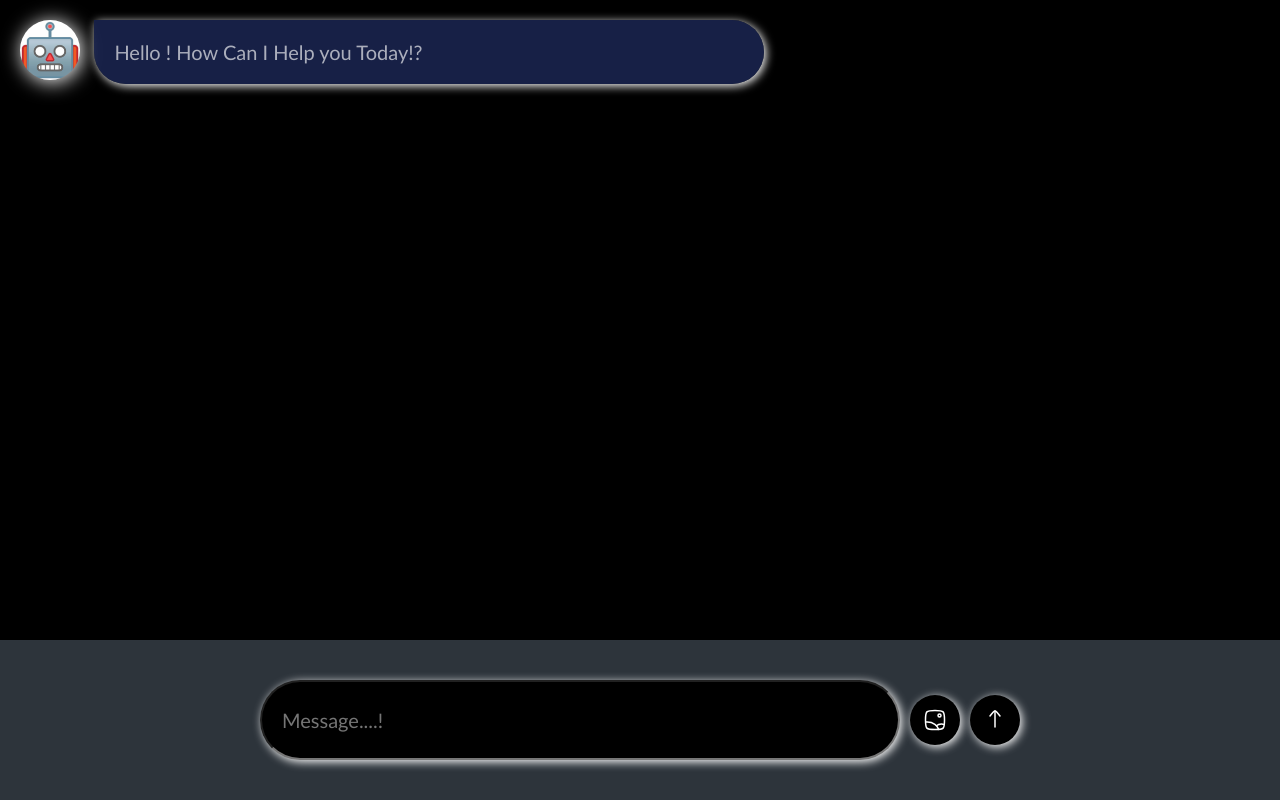
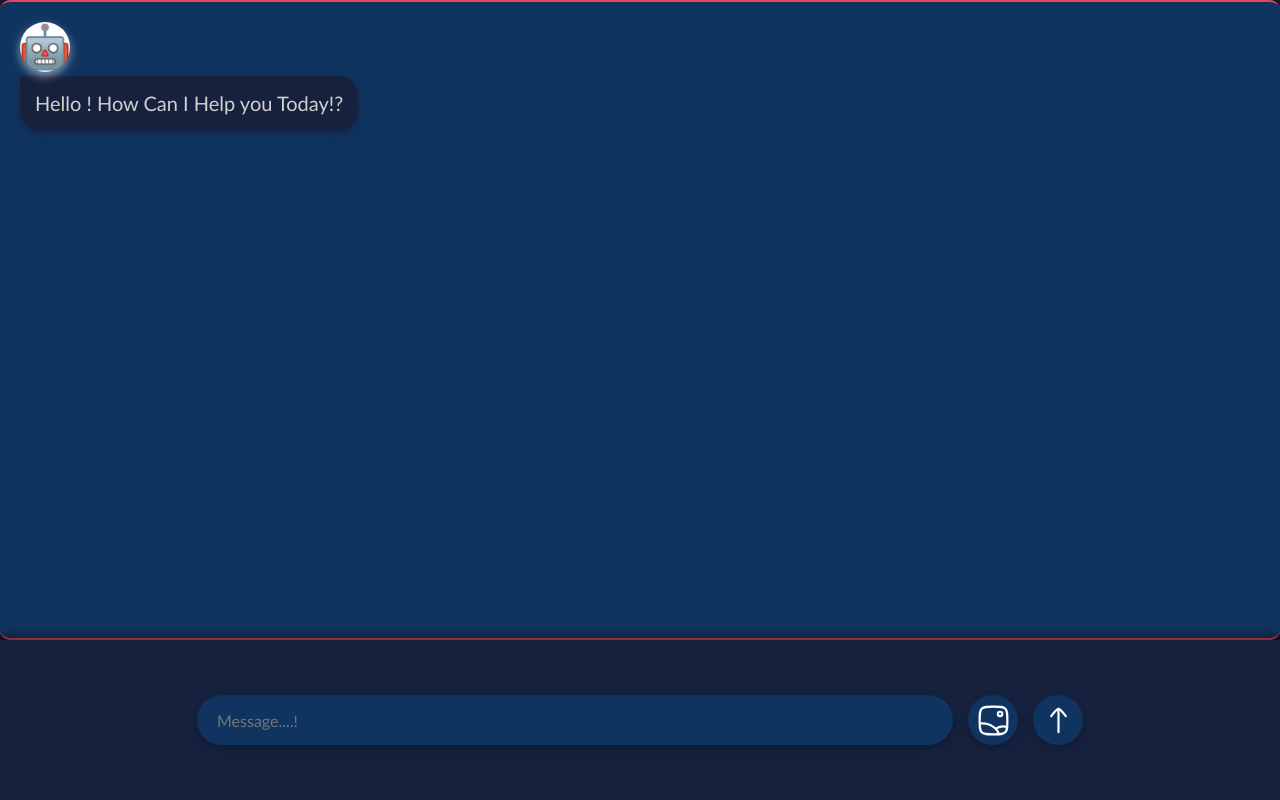
Before and after one commit to swaroopvnaik/CHATBOT-AI, a website: page index.html in a window 1280 px wide. Drawn offline with Linux system fonts and the light colour scheme.

Commit message:
completed

```diff
--- a/style.css
+++ b/style.css
@@ -1,132 +1,157 @@
-*{
+/* General reset and font styles */
+* {
     margin: 0;
     padding: 0;
     box-sizing: border-box;
     font-family: 'Gill Sans', 'Gill Sans MT', Calibri, 'Trebuchet MS', sans-serif;
 }
 
-body{
+body {
     height: 100vh;
+    background-color: #1a1a2e;
+    color: #fff;
+    display: flex;
+    flex-direction: column;
+    justify-content: space-between;
 }
 
-.chat-container{
+.chat-container {
     width: 100%;
     height: 80%;
-    background-color: #000;
+    background-color: #0f3460;
     padding: 20px;
     display: flex;
     flex-direction: column;
     gap: 20px;
     font-size: 20px;
-    overflow: auto;
+    overflow-y: auto;
+    border-top: 2px solid #e94560;
+    border-bottom: 2px solid #e94560;
+    border-radius: 10px;
+    box-shadow: 0 4px 20px rgba(0, 0, 0, 0.5);
 }
 
-.user-chat-box{
-    width: 60%;
-    position: relative;
-    left: 40%;
-}
-.user-chat-area{
-    width: 90%;
-    padding: 20px;
-    background-color: rgb(8, 163, 2);
-    color:rgb(255, 255, 255);
-    border-radius: 40px 0px 40px 40px;
-    box-shadow: 2px 2px 10px #fff;
-    display: flex;
-    gap: 10px;
-    flex-direction: column;
-}
-.chooseimg{
-    width: 30%;
-    border-radius: 30px;
-}
-.ai-chat-box{
-    width: 60%;
-    position: relative;
+.user-chat-box {
+    width: fit-content;
+    max-width: 60%;
+    align-self: flex-end;
 }
 
-.ai-chat-area{
-    width: 90%;
-    padding: 20px;
-    background-color: rgba(37, 50, 108, 0.646);
-    position: relative;
-    left: 10%;
-    color: rgba(255, 255, 255, 0.639);
-    border-radius: 0px 40px 40px 40px ;
-    box-shadow: 2px 2px 10px #fff;
+.user-chat-area {
+    background-color: #e94560;
+    color: #fff;
+    border-radius: 20px 0px 20px 20px;
+    padding: 15px;
+    box-shadow: 0 4px 10px rgba(233, 69, 96, 0.8);
+    word-wrap: break-word;
+    overflow-wrap: break-word;
 }
 
-#userImage{
-    position:absolute;
-    right: 0;
-    border-radius: 50px;
-    filter: drop-shadow(2px 2px 10px #fff);
+.ai-chat-box {
+    width: fit-content;
+    max-width: 60%;
+    align-self: flex-start;
 }
 
-#aiImage{
-    position: absolute;
-    left: 0;
-    border-radius: 50px;
-    filter: drop-shadow(2px 2px 10px #fff);
+.ai-chat-area {
+    background-color: #16213e;
+    color: #d1d1d1;
+    border-radius: 0px 20px 20px 20px;
+    padding: 15px;
+    box-shadow: 0 4px 10px rgba(22, 33, 62, 0.8);
+    word-wrap: break-word;
+    overflow-wrap: break-word;
 }
-.prompt-area{
+
+/* Image Styling */
+#userImage, #aiImage {
+    border-radius: 50%;
+    width: 50px;
+    height: 50px;
+    box-shadow: 0 4px 10px rgba(255, 255, 255, 0.5);
+}
+
+.chooseimg {
+    width: 40%;
+    margin-top: 10px;
+    border-radius: 10px;
+    box-shadow: 0 4px 10px rgba(255, 255, 255, 0.2);
+}
+
+.prompt-area {
     width: 100%;
     height: 20%;
-    background-color: rgb(45, 52,59);
+    background-color: #16213e;
     display: flex;
-    align-items: center ;
+    align-items: center;
     justify-content: center;
-    gap: 10px;
-}
-.prompt-area input{
-    width: 50%;
-    height: 80px;
-    background-color: #000;
-    outline: none;
-    border-radius: 50px;
-    padding: 20px;
-    color: white;
-    font-size: 20px;
-    box-shadow: 2px 2px 10px #fff;
+    gap: 15px;
+    padding: 10px;
+    box-shadow: 0 -4px 10px rgba(0, 0, 0, 0.5);
 }
 
-.prompt-area button{
+.prompt-area input {
+    width: 60%;
+    height: 50px;
+    background-color: #0f3460;
+    outline: none;
+    border: none;
+    border-radius: 25px;
+    padding: 0 20px;
+    color: #fff;
+    font-size: 16px;
+    box-shadow: 0 4px 10px rgba(0, 0, 0, 0.2);
+}
+
+.prompt-area button {
     width: 50px;
     height: 50px;
     border-radius: 50%;
-    background-color: #000;
+    background-color: #0f3460;
     border: none;
-    box-shadow: 2px 2px 10px #fff;
-    cursor: progress;
-    transition: all 0.6s;
-}
-
-.prompt-area button:hover{
-    background-color: #00ff1195;
-}
-
-.load{
-    filter: drop-shadow(2px 2px 10px #000);
-}
-.choose{
-    width: 50px;
-    height: 50px;
-    border-radius:50%;
-}
-
-#image{
+    box-shadow: 0 4px 10px rgba(0, 0, 0, 0.2);
     display: flex;
     align-items: center;
     justify-content: center;
+    cursor: pointer;
+    transition: background-color 0.3s, transform 0.2s;
 }
 
-@media (max-width:600px){
-    .user-chat-box{
-        width: 80px;
-        left:20%
+.prompt-area button:hover {
+    background-color: #e94560;
+    transform: scale(1.1);
+}
+
+.prompt-area button img {
+    width: 70%;
+    height: 70%;
+}
+
+.load {
+    animation: spin 1.2s infinite linear;
+    filter: drop-shadow(2px 2px 10px rgba(255, 255, 255, 0.5));
+}
+
+@keyframes spin {
+    from {
+        transform: rotate(0deg);
     }
-    .ai-chat-box{
-        width: 80%;
+    to {
+        transform: rotate(360deg);
     }
 }
+
+/* Responsive Design */
+@media (max-width: 600px) {
+    .user-chat-box, .ai-chat-box {
+        max-width: 80%;
+    }
+
+    .prompt-area input {
+        width: 70%;
+    }
+
+    .prompt-area {
+        gap: 10px;
+    }
+}
```
